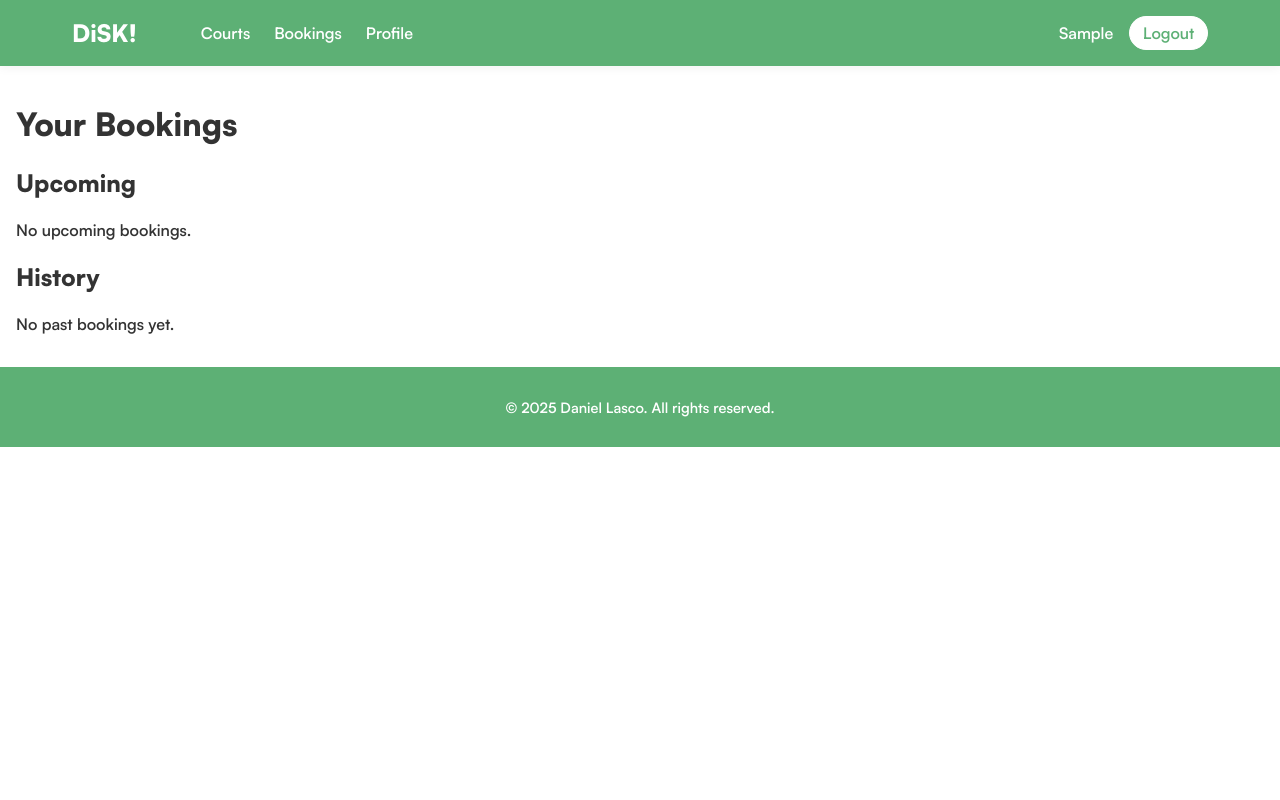
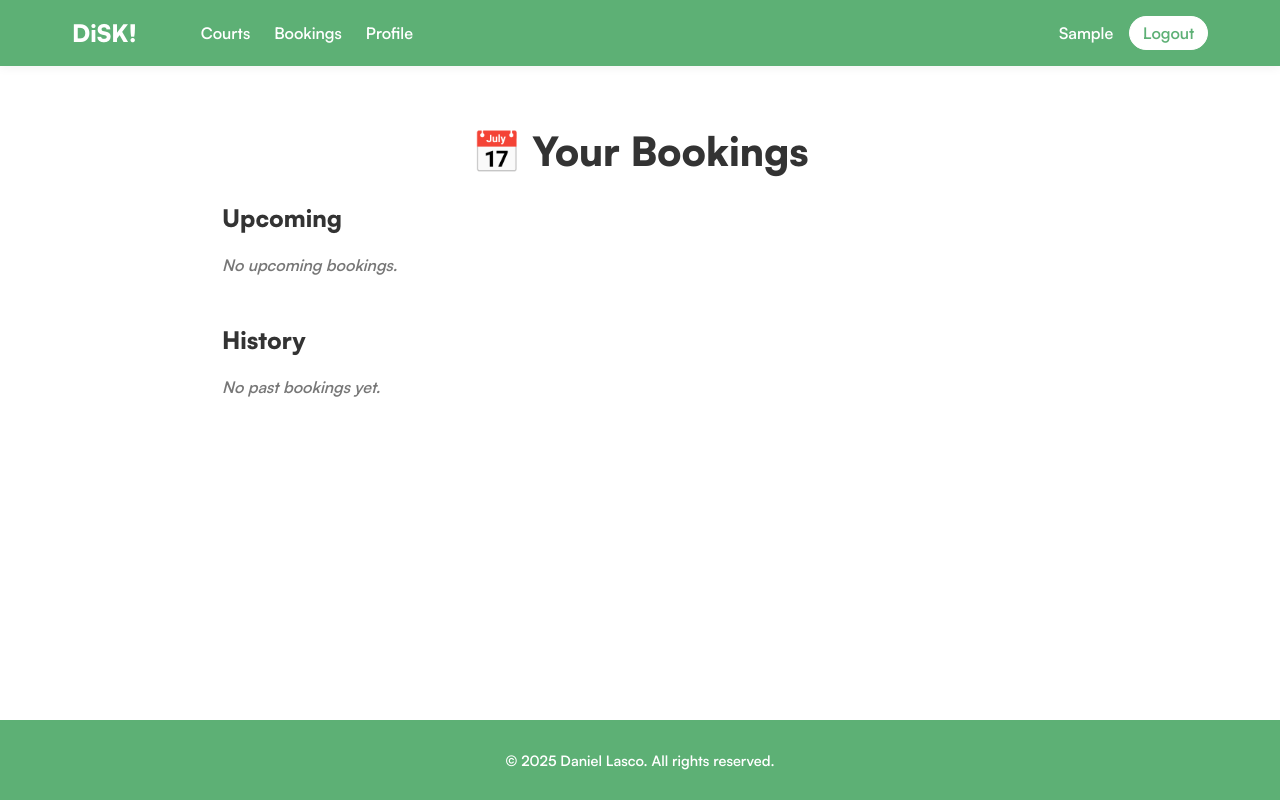
Before and after one commit to DanzoLuvsKFC/diski, a React (Create React App) app: page /diski/signup in a window 1280 px wide. Both pictures are taken after typing "Sample", "name@example.com" into the empty fields and a click on the button "Complete Sign Up". Built offline with nearby package versions, Linux system fonts and the light colour scheme.

Commit message:
NICE AND CLEAAN

```diff
--- a/src/App.js
+++ b/src/App.js
@@ -12,7 +12,12 @@ import SignUp from './pages/SignUp';
 function App() {
   return (
     <Router basename='/diski'>
+      {/* Layout wrapper that stretches full height */}
+      <div className="app-layout">
         <Navbar />
+
+        {/* Main content area that fills space and pushes footer down */}
+        <main className="app-main">
           <Routes>
             <Route path="/" element={<Home />} />
             <Route path="/courts" element={<Courts />} />
@@ -22,7 +27,11 @@ function App() {
             <Route path="/signup" element={<SignUp />} />
             <Route path="/profile" element={<Profile />} />
           </Routes>
-      <Footer /> {/* Will appear on every page */}
+        </main>
+
+        {/* Always sticks to the bottom */}
+        <Footer />
+      </div>
     </Router>
   );
 }
--- a/src/index.css
+++ b/src/index.css
@@ -13,6 +13,28 @@ body {
 }
 
 code {
-  font-family: source-code-pro, Menlo, Monaco, Consolas, 'Courier New',
-    monospace;
+  font-family: source-code-pro, Menlo, Monaco, Consolas, 'Courier New', monospace;
 }
+
+/* Layout Fixes for Footer */
+html, body {
+  height: 100%;
+}
+
+#root {
+  height: 100%;
+  display: flex;
+  flex-direction: column;
+}
+
+.app-layout {
+  flex: 1;
+  display: flex;
+  flex-direction: column;
+  min-height: 100vh;
+}
+
+.app-main {
+  flex: 1;
+  padding-bottom: 2rem;
+}
--- a/src/pages/Bookings.jsx
+++ b/src/pages/Bookings.jsx
@@ -1,23 +1,21 @@
 import { useAuth } from '../context/AuthContext';
 import { useState, useEffect } from 'react';
-import { useNavigate } from 'react-router-dom'; // ✅ import navigate
+import { useNavigate } from 'react-router-dom';
+import './Bookingstyle.css';
 
 export default function Bookings() {
   const { user, bookings, bookingHistory, markAsPlayedOrCancelled } = useAuth();
   const [loading, setLoading] = useState(true);
-  const navigate = useNavigate(); // ✅ initialize navigate
+  const navigate = useNavigate();
 
-  // ✅ Redirect if not logged in
   useEffect(() => {
     if (!user) {
       navigate('/signup');
     }
   }, [user, navigate]);
 
-  // Simulate loading delay (2 seconds) only once
   useEffect(() => {
     const alreadyLoaded = sessionStorage.getItem('bookingsLoaded');
-
     if (alreadyLoaded) {
       setLoading(false);
     } else {
@@ -25,65 +23,64 @@ export default function Bookings() {
         setLoading(false);
         sessionStorage.setItem('bookingsLoaded', 'true');
       }, 2000);
-
       return () => clearTimeout(timer);
     }
   }, []);
 
   if (loading) {
     return (
-      <div style={{ padding: '3rem', textAlign: 'center', fontSize: '2rem', color: 'purple' }}>
-        📝 Loading your bookings...
+      <div className="booking-loading">
+        <div className="spinner"></div>
+        <p>Loading your bookings...</p>
       </div>
     );
   }
 
   return (
-    <div style={{ padding: '1rem' }}>
-      <h1>Your Bookings</h1>
+    <div className="bookings-container">
+      <h1 className="booking-title">📅 Your Bookings</h1>
 
+      <section className="booking-section">
         <h2>Upcoming</h2>
         {bookings.length === 0 ? (
-        <p>No upcoming bookings.</p>
+          <p className="empty-text">No upcoming bookings.</p>
         ) : (
-        <ul>
+          <ul className="booking-list">
             {bookings.map((b, index) => (
-            <li
-              key={index}
-              style={{
-                marginBottom: '1rem',
-                borderBottom: '1px solid #ccc',
-                paddingBottom: '1rem'
-              }}
-            >
-              <strong>{b.court.name}</strong><br />
-              Location: {b.court.location}<br />
-              Time Slot: {b.slot}<br />
-              <button onClick={() => markAsPlayedOrCancelled(index)} style={{ marginRight: '0.5rem' }}>
+              <li className="booking-card upcoming" key={index}>
+                <h3>{b.court.name}</h3>
+                <p><strong>Location:</strong> {b.court.location}</p>
+                <p><strong>Time Slot:</strong> {b.slot}</p>
+                <div className="booking-buttons">
+                  <button onClick={() => markAsPlayedOrCancelled(index)} className="btn played">
                     Played Already
                   </button>
-              <button onClick={() => markAsPlayedOrCancelled(index)}>
+                  <button onClick={() => markAsPlayedOrCancelled(index)} className="btn cancel">
                     Cancel Booking
                   </button>
+                </div>
               </li>
             ))}
           </ul>
         )}
+      </section>
 
+      <section className="booking-section">
         <h2>History</h2>
         {bookingHistory.length === 0 ? (
-        <p>No past bookings yet.</p>
+          <p className="empty-text">No past bookings yet.</p>
         ) : (
-        <ul>
+          <ul className="booking-list">
             {bookingHistory.map((b, index) => (
-            <li key={index} style={{ marginBottom: '1rem' }}>
-              <strong>{b.court.name}</strong><br />
-              Location: {b.court.location}<br />
-              Time Slot: {b.slot}
+              <li className="booking-card past" key={index}>
+                <h3>{b.court.name}</h3>
+                <p><strong>Location:</strong> {b.court.location}</p>
+                <p><strong>Time Slot:</strong> {b.slot}</p>
               </li>
             ))}
           </ul>
         )}
+      </section>
     </div>
   );
 }
--- /dev/null
+++ b/src/pages/Bookingstyle.css
@@ -0,0 +1,110 @@
+.bookings-container {
+  padding: 2rem;
+  max-width: 900px;
+  margin: 0 auto;
+  font-family: 'Satoshi', sans-serif;
+}
+
+.booking-title {
+  font-size: 2.5rem;
+  margin-bottom: 1.5rem;
+  color: #333;
+  text-align: center;
+}
+
+.booking-section {
+  margin-bottom: 3rem;
+}
+
+.booking-list {
+  list-style: none;
+  padding: 0;
+}
+
+.booking-card {
+  background: #f9f9f9;
+  border-radius: 1rem;
+  box-shadow: 0 4px 12px rgba(0,0,0,0.06);
+  padding: 1.5rem;
+  margin-bottom: 1.5rem;
+  transition: transform 0.2s;
+}
+
+.booking-card:hover {
+  transform: translateY(-3px);
+}
+
+.booking-card h3 {
+  margin-top: 0;
+  color: #1e1e1e;
+}
+
+.booking-card.upcoming {
+  border-left: 5px solid #4CAF50;
+}
+
+.booking-card.past {
+  border-left: 5px solid #9E9E9E;
+}
+
+.booking-buttons {
+  margin-top: 1rem;
+}
+
+.btn {
+  padding: 0.5rem 1rem;
+  border: none;
+  border-radius: 0.5rem;
+  margin-right: 0.5rem;
+  cursor: pointer;
+  font-weight: bold;
+  transition: background 0.3s ease;
+}
+
+.btn.played {
+  background-color: #4CAF50;
+  color: white;
+}
+
+.btn.played:hover {
+  background-color: #388E3C;
+}
+
+.btn.cancel {
+  background-color: #f44336;
+  color: white;
+}
+
+.btn.cancel:hover {
+  background-color: #d32f2f;
+}
+
+.empty-text {
+  color: #777;
+  font-style: italic;
+}
+
+.booking-loading {
+  display: flex;
+  flex-direction: column;
+  align-items: center;
+  padding: 4rem;
+  font-size: 1.5rem;
+  color: #663399;
+}
+
+.spinner {
+  border: 6px solid #e0e0e0;
+  border-top: 6px solid #663399;
+  border-radius: 50%;
+  width: 50px;
+  height: 50px;
+  animation: spin 1s linear infinite;
+  margin-bottom: 1rem;
+}
+
+@keyframes spin {
+  to {
+    transform: rotate(360deg);
+  }
+}
```
Lines whose indentation alone changed are shown as unchanged.
